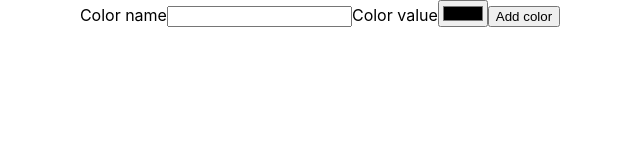
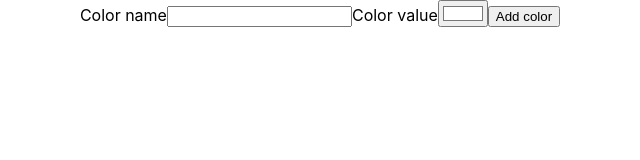
Before and after one commit to exgin/color-factory, a React (Create React App) app: page /colors/new in a window 1280 px wide. Shown: the top 160 px of the page, without its empty margins (320-960 px from the left). Built offline with nearby package versions, Linux system fonts and the light colour scheme.

Commit message:
fix background colors not working

```diff
--- a/src/NewColorForm.js
+++ b/src/NewColorForm.js
@@ -6,7 +6,7 @@ const NewColorForm = ({ addColor }) => {
 
   const INIT_STATE = {
     colorName: '',
-    colorValue: '',
+    colorValue: '#ffffff',
   };
 
   const [formData, setFormData] = useState(INIT_STATE);
--- a/src/Routes.js
+++ b/src/Routes.js
@@ -20,12 +20,12 @@ const Routes = () => {
 
   //   needs to passed to the newColorForm
   const addColor = (newColor) => {
-    setColors((colors) => ({ ...colors, ...newColor }));
+    setColors((clr) => ({ ...clr, ...newColor }));
   };
 
   const renderingColor = (props) => {
     const { color } = props.match.params; // can use this instead of useParams()
-    const colorValue = colors[colorValue];
+    const colorValue = colors[color]; // allows us to finally use the color's value in the style
     return <Color {...props} colorValue={colorValue} colorName={color} />;
   };
 
```
